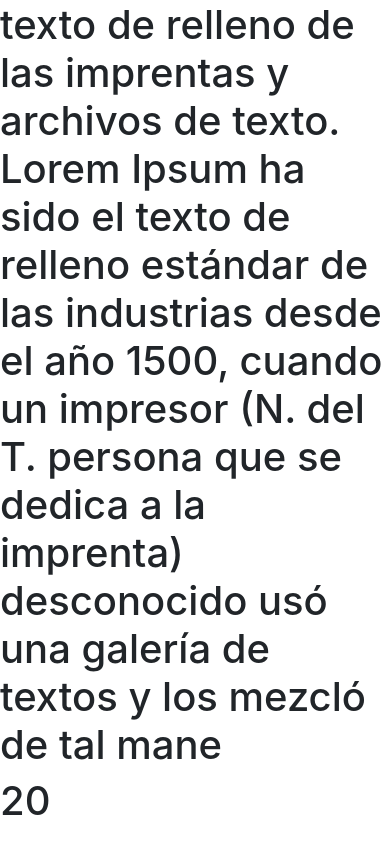
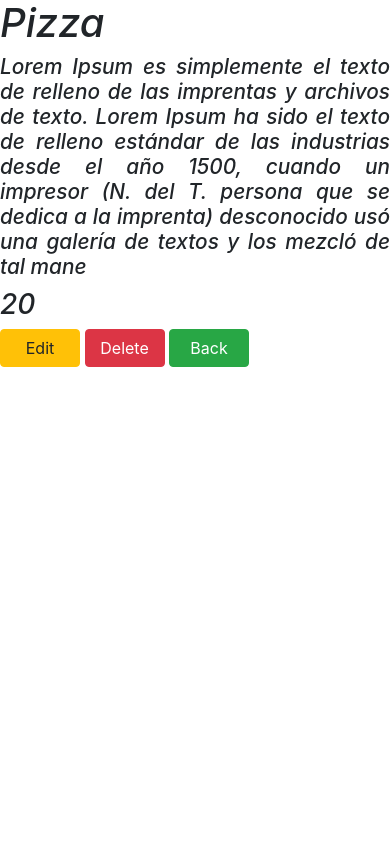
Before and after one commit to TheLegend-2003/Django, a Django app: page /food/detail/1/ in a window 390 px wide. Shown: the part 313-1170 px from the top of the page. After the commit the page ends 680 px from the top, so only its background shows below. Run offline with Django 4.2, Linux system fonts and the light colour scheme; data comes from the database, SQL or seed files in the repository.

Commit message:
commit:32

```diff
--- a/mysite/food/templates/food/detail.html
+++ b/mysite/food/templates/food/detail.html
@@ -1,10 +1,40 @@
-{% extends 'food/base.html' %}
+{% extends 'food/base.html' %} {% block body %}
 
-{% block body %}
-
-<h1>{{ item.item_name }}</h1>
-<h1>{{ item.item_desc }}</h1>
-<h1>{{ item.item_price }}</h1>
-<img src="">
+<div class="row">
+	<div class="col-md-2 offset-md-1">
+		<img
+			height="150px"
+			width="250px"
+			clas="card"
+			src="{{ item.item_image}}" />
+	</div>
+	<div class="col-md-4 offset-md-1">
+		<h1 style="font-style: italic">{{ item.item_name}}</h1>
+		<h2 style="font-style: italic; font-size: 1.3rem; text-align: justify">
+			{{ item.item_desc}}
+		</h2>
+		<h3 style="font-style: italic">{{ item.item_price}}</h3>
+	</div>
+	<div class="col-md-3 offset-md-1">
+		<a
+			href="#"
+			style="width: 80px"
+			class="btn btn-warning"
+			>Edit
+		</a>
+		<a
+			href="#"
+			style="width: 80px"
+			class="btn btn-danger"
+			>Delete
+		</a>
+		<a
+			href="#"
+			style="width: 80px"
+			class="btn btn-success"
+			>Back
+		</a>
+	</div>
+</div>
 
 {% endblock %}
```
